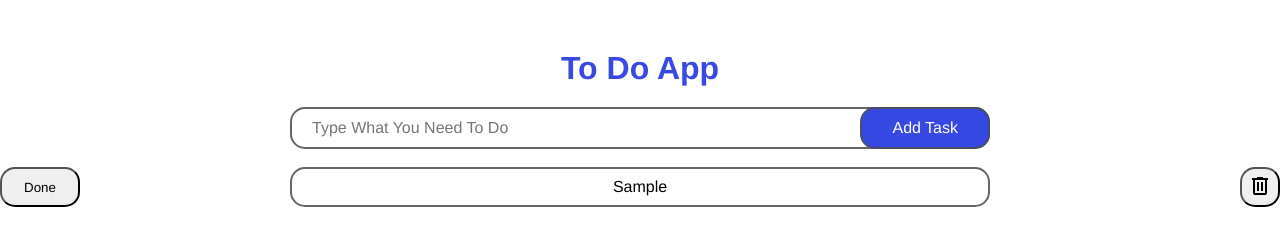
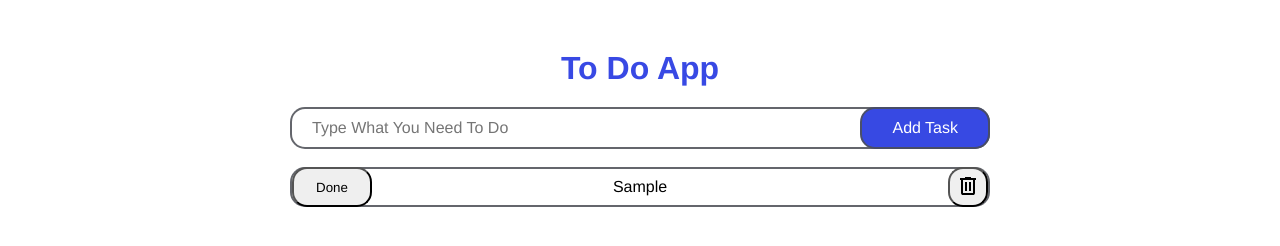
Before and after one commit to Galhardas/JSProjects, a plain HTML site: page ToDoList/index.html in a window 1280 px wide. Both pictures are taken after typing "Sample" into the empty fields and a click on the button "Add Task". Drawn offline with Linux system fonts and the light colour scheme.

Commit message:
Buttons "Done" and "Delete" were not positioned relative to it's correct parent element "li".

```diff
--- a/ToDoList/style.css
+++ b/ToDoList/style.css
@@ -34,12 +34,16 @@ form{
     position: relative;
 }
 
-ul {
+ul{
     margin: 0;
     padding: 0;
 
     list-style: none;
     align-items: center;
+}
+
+li{
+    position: relative;
 }
 
 .wrapper{
```
